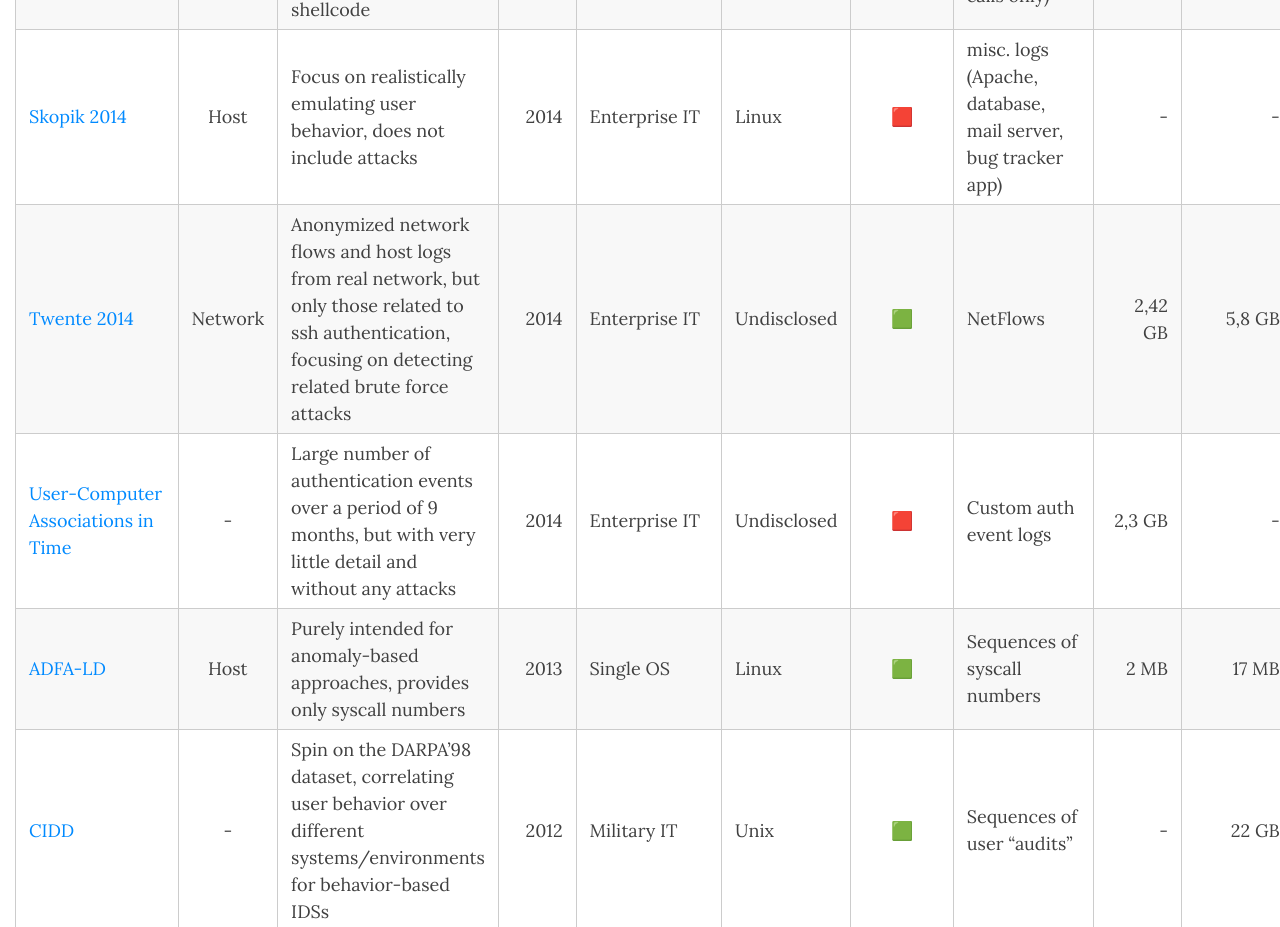
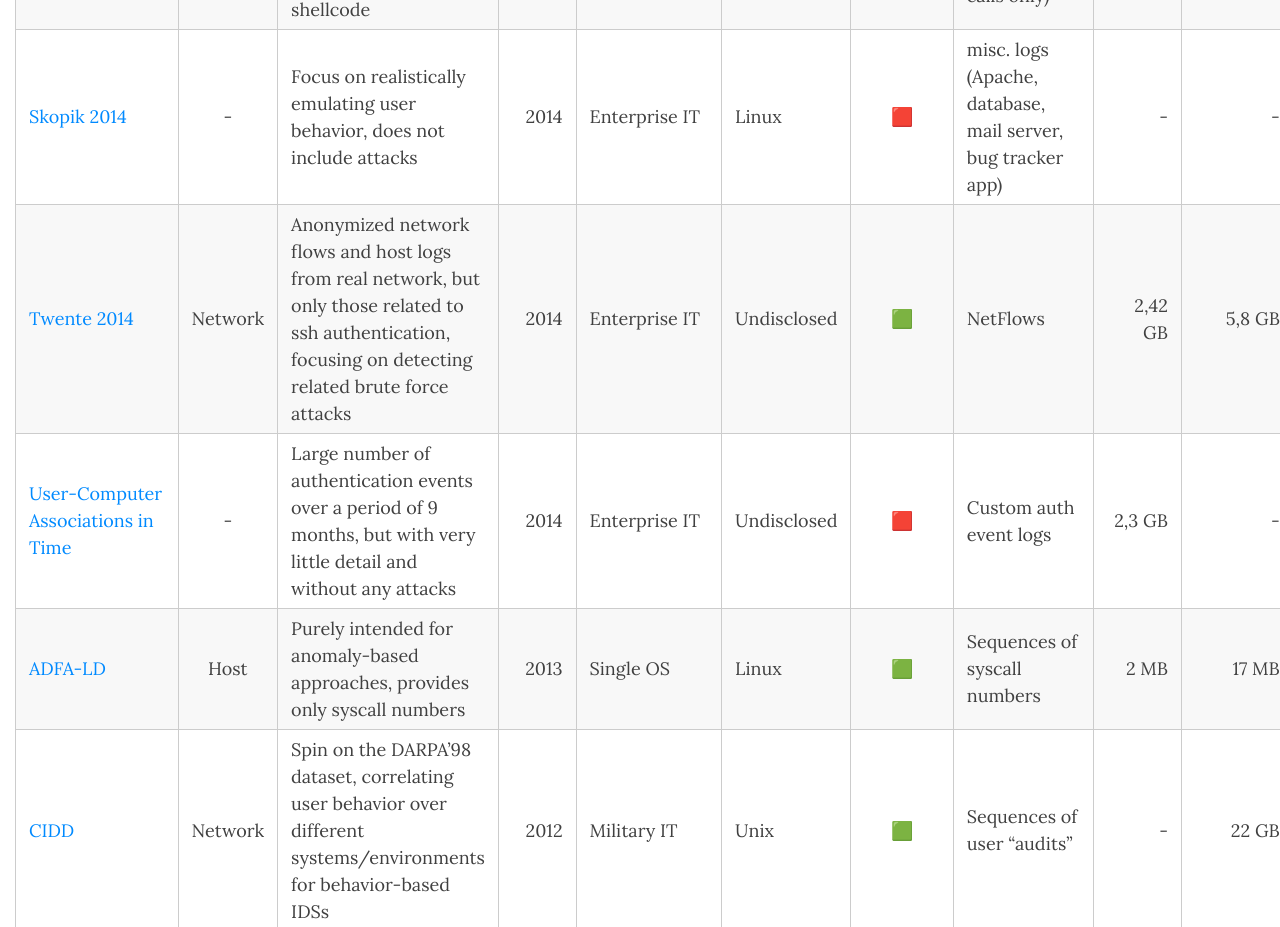
Before and after one commit to fkie-cad/COMIDDS, a Jekyll site: the page built from content/all_datasets.md, in a window 1280 px wide and 1400 px high, scrolled down 6165 px. Shown: the part 155-1082 px from the top of the window. Built offline with Jekyll 4.4.1, drawn with Linux system fonts in a browser that asks for light colours; nearby versions of some CDN libraries; comment, search, counter and statistics services are not loaded.

Commit message:
Update attack focus for certain datasets

```diff
--- a/content/all_datasets.md
+++ b/content/all_datasets.md
@@ -40,11 +40,11 @@ before-content: gh_buttons.html
 | [Kyoto Honeypot](../datasets/kyoto_honeypot)                                                       |    Network     | Collection of features derived from attack traffic targeting honeypots over the span of 9 years                                                                   | 2006-2015 | Miscellaneous | Windows, Unix, MacOS  |    🟩     | Custom network features                                                              |       20 GB |             - |
 | [UNSW-NB15](../datasets/unsw_nb15)                                                                 |    Network     | Custom network undergoing a variety of attacks using IXIA PerfectStorm hardware. Mostly geared towards anomaly-based NIDS                                         |      2015 | Undisclosed   | Undisclosed           |    🟩     | pcaps, custom network features                                                       |     >100 GB |             - |
 | [ADFA-WD](../datasets/adfa_wd)                                                                     |      Host      | Mostly intended for anomaly-based stuff leveraging library calls, explores interesting concept of stealthy shellcode                                              |      2014 | Single OS     | Windows               |    🟨     | Sequences of dll calls, Windows events (dll calls only)                              |      403 MB |       13,6 GB |
-| [Skopik 2014](../datasets/skopik_et_al)                                                            |      Host      | Focus on realistically emulating user behavior, does not include attacks                                                                                          |      2014 | Enterprise IT | Linux                 |    🟥     | misc. logs (Apache, database, mail server, bug tracker app)                          |           - |             - |
+| [Skopik 2014](../datasets/skopik_et_al)                                                            |       -        | Focus on realistically emulating user behavior, does not include attacks                                                                                          |      2014 | Enterprise IT | Linux                 |    🟥     | misc. logs (Apache, database, mail server, bug tracker app)                          |           - |             - |
 | [Twente 2014](../datasets/twente_2014)                                                             |    Network     | Anonymized network flows and host logs from real network, but only those related to ssh authentication, focusing on detecting related brute force attacks         |      2014 | Enterprise IT | Undisclosed           |    🟩     | NetFlows                                                                             |     2,42 GB |        5,8 GB |
 | [User-Computer Associations in Time](../datasets/user_computer_associations)                       |       -        | Large number of authentication events over a period of 9 months, but with very little detail and without any attacks                                              |      2014 | Enterprise IT | Undisclosed           |    🟥     | Custom auth event logs                                                               |      2,3 GB |             - |
 | [ADFA-LD](../datasets/adfa_ld)                                                                     |      Host      | Purely intended for anomaly-based approaches, provides only syscall numbers                                                                                       |      2013 | Single OS     | Linux                 |    🟩     | Sequences of syscall numbers                                                         |        2 MB |         17 MB |
-| [CIDD](../datasets/cidd)                                                                           |       -        | Spin on the DARPA'98 dataset, correlating user behavior over different systems/environments for behavior-based IDSs                                               |      2012 | Military IT   | Unix                  |    🟩     | Sequences of user "audits"                                                           |           - |         22 GB |
+| [CIDD](../datasets/cidd)                                                                           |    Network     | Spin on the DARPA'98 dataset, correlating user behavior over different systems/environments for behavior-based IDSs                                               |      2012 | Military IT   | Unix                  |    🟩     | Sequences of user "audits"                                                           |           - |         22 GB |
 | [ISCX IDS 2012](../datasets/iscx_ids_2012)                                                         |    Network     | Focus on realistic traffic generation in a company network, combined with some basic attacks                                                                      |      2012 | Enterprise IT | Windows, Linux        |    🟩     | pcaps                                                                                |       84 GB |         87 GB |
 | [TUIDS](../datasets/tuids)                                                                         |    Network     | Dataset focusing on DoS attacks, but very poorly documented                                                                                                       |      2012 | Enterprise IT | Undisclosed           |    🟩     | pcaps, NetFlows                                                                      |           - |             - |
 | [VAST Challenge 2012](../datasets/vast_2012)                                                       |    Network     | Originated from a challenge about data analytics, focus an a large network being the victim of a botnet                                                           |      2012 | Enterprise IT | Undisclosed           |    🟨     | Snort alerts, firewall logs                                                          |      186 MB |        2,9 GB |
```
